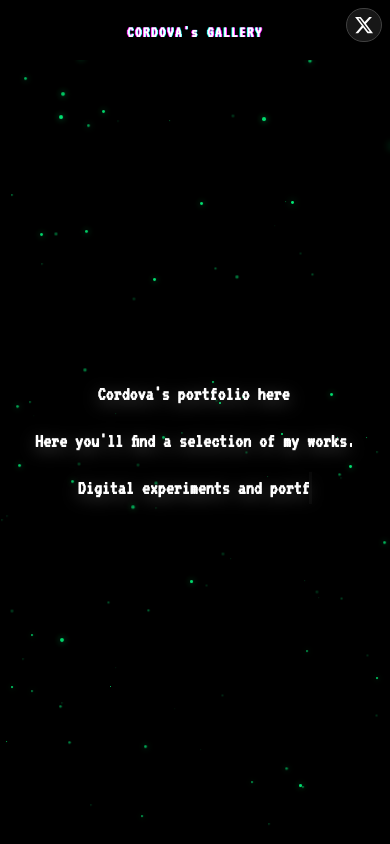
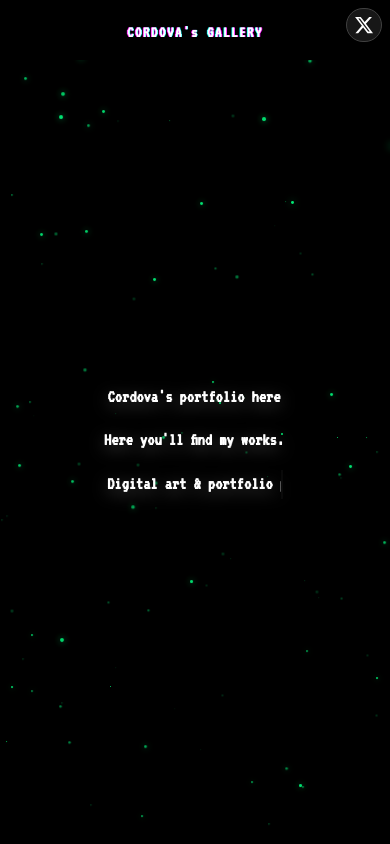
Before and after one commit to burriedguilty/cordova, a Next.js app: page / in a window 390 px wide. Shown: the top 844 px of the page. Built offline with nearby package versions, Linux system fonts and the light colour scheme; grey boxes are pictures that could not be loaded.

Commit message:
Fix mobile text display issues with better word wrapping and responsive sizing

```diff
--- a/src/components/WelcomeSection.tsx
+++ b/src/components/WelcomeSection.tsx
@@ -114,7 +114,22 @@ const WelcomeSection = () => {
   // Add the glitch effect styles to the document head
   useEffect(() => {
     const styleElement = document.createElement('style');
-    styleElement.innerHTML = glitchKeyframes;
+    styleElement.innerHTML = glitchKeyframes + `
+      /* Mobile text handling */
+      .typewriter-paragraph {
+        display: inline-block;
+        word-break: break-word;
+        overflow-wrap: break-word;
+        hyphens: auto;
+        max-width: 100%;
+      }
+
+      .break-words {
+        word-break: break-word;
+        overflow-wrap: break-word;
+        width: 100%;
+      }
+    `;
     document.head.appendChild(styleElement);
 
     return () => {
@@ -214,23 +229,29 @@ const WelcomeSection = () => {
           initial={{ opacity: 0, y: 20 }}
           animate={{ opacity: 1, y: 0 }}
           transition={{ duration: 0.5, delay: 0.2 }}
-          className="flex flex-col items-center justify-center text-center px-4 md:px-6 relative z-10 mt-16 sm:mt-20 md:mt-0"
+          className="flex flex-col items-center justify-center text-center px-2 sm:px-4 md:px-6 relative z-10 mt-16 sm:mt-20 md:mt-0"
         >
-          <div className="max-w-xs sm:max-w-sm md:max-w-xl lg:max-w-2xl w-full">
-            <div className="text-xl sm:text-2xl md:text-3xl lg:text-4xl font-bold text-white drop-shadow-[0_4px_8px_rgba(255,255,255,0.25)] mb-4 md:mb-8 leading-relaxed flex flex-col gap-1">
-              <div>
+          <div className="max-w-[280px] xs:max-w-xs sm:max-w-sm md:max-w-xl lg:max-w-2xl w-full">
+            <div className="text-lg xs:text-xl sm:text-2xl md:text-3xl lg:text-4xl font-bold text-white drop-shadow-[0_4px_8px_rgba(255,255,255,0.25)] mb-4 md:mb-8 leading-relaxed flex flex-col gap-1">
+              <div className="break-words">
                 <span className="typewriter-paragraph">{"Cordova's portfolio here"}</span>
               </div>
 
               {line1Done && (
-                <div>
-                  <span className={`typewriter-paragraph ${line2Done ? 'typing-done' : ''}`}>{"Here you'll find a selection of my works."}</span>
+                <div className="break-words">
+                  <span className={`typewriter-paragraph ${line2Done ? 'typing-done' : ''}`}>
+                    <span className="hidden xs:inline">{"Here you'll find a selection of my works."}</span>
+                    <span className="xs:hidden">{"Here you'll find my works."}</span>
+                  </span>
                 </div>
               )}
 
               {line2Done && (
-                <div>
-                  <span className={`typewriter-paragraph ${line3Done ? 'typing-done' : ''}`}>{LINE3}</span>
+                <div className="break-words">
+                  <span className={`typewriter-paragraph ${line3Done ? 'typing-done' : ''}`}>
+                    <span className="hidden xs:inline">{LINE3}</span>
+                    <span className="xs:hidden">{"Digital art & portfolio projects."}</span>
+                  </span>
                 </div>
               )}
             </div>
```
